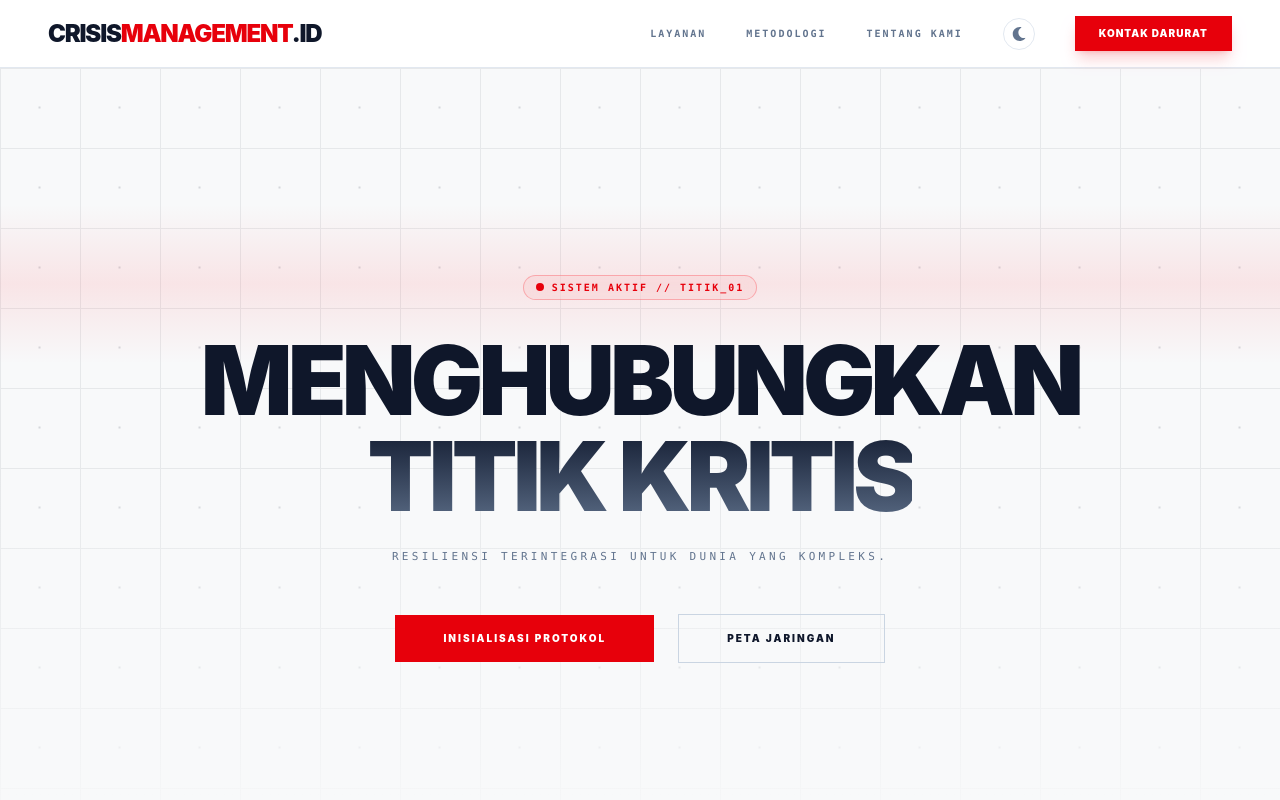
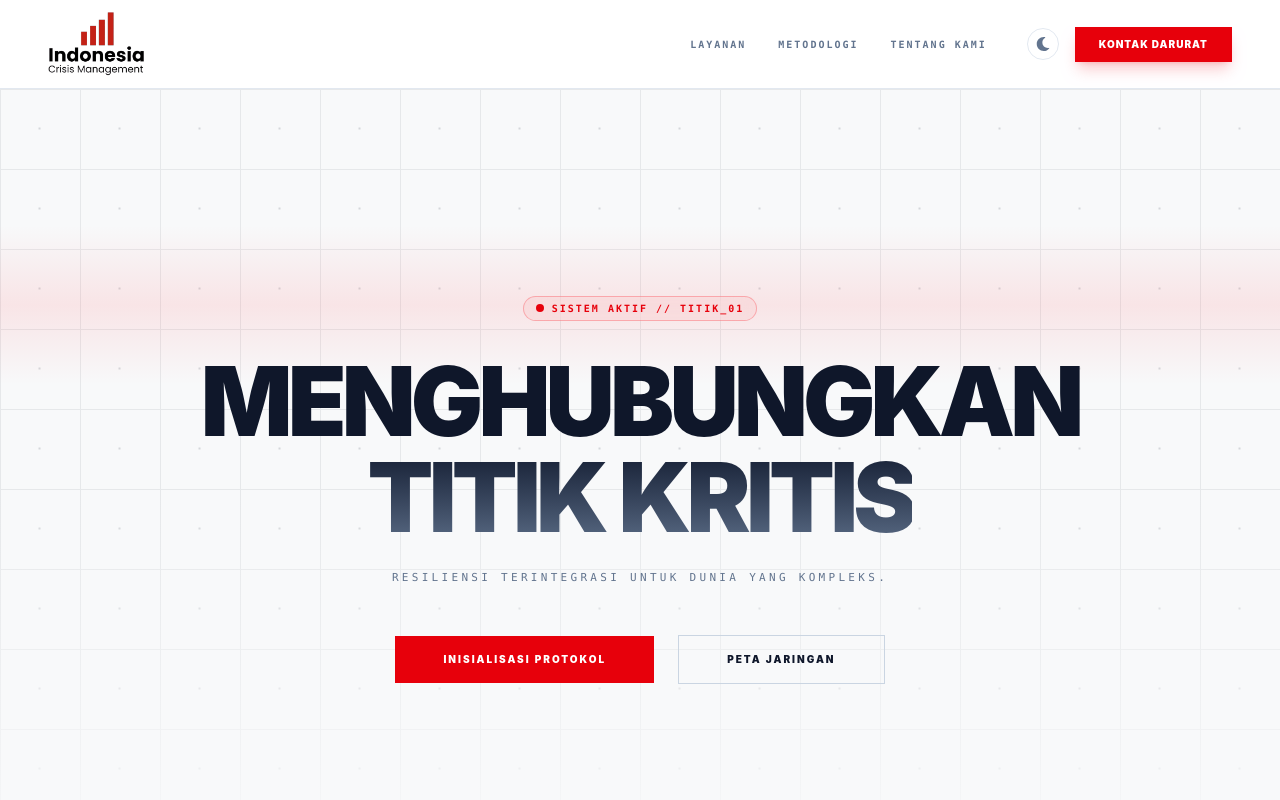
Before and after one commit to fjmahesa/crisis-management-web, a React (Vite) app: page / in a window 1280 px wide. Shown: the top 800 px of the page. Built offline with nearby package versions, Linux system fonts and the light colour scheme.

Commit message:
penambahan logo pada navbar

```diff
--- a/src/components/Navbar.jsx
+++ b/src/components/Navbar.jsx
@@ -1,8 +1,8 @@
 import React, { useState } from 'react';
 import { Link } from 'react-router-dom';
 import { motion, AnimatePresence } from 'framer-motion';
-import useDarkMode from '../hooks/useDarkMode'; // Import hook tema
-import { FaSun, FaMoon } from 'react-icons/fa'; // Pastikan react-icons sudah terinstal
+import useDarkMode from '../hooks/useDarkMode';
+import { FaSun, FaMoon } from 'react-icons/fa';
 
 export default function Navbar() {
   const [isOpen, setIsOpen] = useState(false);
@@ -22,24 +22,31 @@ export default function Navbar() {
   };
 
   return (
-    <nav className="sticky top-0 w-full transition-colors duration-700 bg-white/80 dark:bg-[#050505]/80 backdrop-blur-xl border-b border-slate-200 dark:border-white/5 px-6 py-4 md:px-12 flex items-center justify-between z-[100]">
+    <nav className="sticky top-0 w-full transition-colors duration-700 bg-white/80 dark:bg-[#050505]/100 backdrop-blur-xl border-b border-slate-200 dark:border-white/5 px-6 py-3 md:px-12 flex items-center justify-between z-[100]">
 
-      {/* LOGO */}
-      <Link to="/" className="text-xl md:text-2xl font-black tracking-tighter text-[#0F172A] dark:text-white z-[110] transition-colors duration-500">
-        CRISIS<span className="text-red-600">MANAGEMENT</span>.ID
+      {/* LOGO AREA */}
+      <Link to="/" className="z-[110] flex items-center">
+        {/* Logika penukaran file berdasarkan theme */}
+        <img
+          src={theme === 'dark' ? '/logo-dark.svg' : '/logo-light.svg'}
+          alt="Indonesia Crisis Management Logo"
+          className="h-10 md:h-16 w-auto object-contain transition-opacity duration-500"
+          // Menambahkan sedikit transisi opacity agar pergantian gambar lebih halus
+        />
       </Link>
 
       {/* RIGHT SIDE: DESKTOP MENU & THEME TOGGLE */}
-      <div className="flex items-center gap-8 md:gap-10">
+      <div className="flex items-center gap-6 md:gap-10">
 
         {/* DESKTOP MENU LINKS */}
-        <div className="hidden md:flex items-center gap-10 font-mono text-[10px] tracking-[0.2em] uppercase font-bold">
+        <div className="hidden lg:flex items-center gap-8 font-mono text-[10px] tracking-[0.2em] uppercase font-bold">
           <Link to="/layanan" className="text-slate-500 dark:text-white/60 hover:text-red-600 dark:hover:text-red-500 transition-colors">Layanan</Link>
           <Link to="/metodologi" className="text-slate-500 dark:text-white/60 hover:text-red-600 dark:hover:text-red-500 transition-colors">Metodologi</Link>
           <Link to="/tentang" className="text-slate-500 dark:text-white/60 hover:text-red-600 dark:hover:text-red-500 transition-colors">Tentang Kami</Link>
         </div>
 
-        {/* THEME TOGGLE BUTTON (Dewasa & Minimalis) */}
+        <div className="flex items-center gap-4">
+          {/* THEME TOGGLE BUTTON */}
           <motion.button
             whileTap={{ scale: 0.9 }}
             onClick={toggleTheme}
@@ -76,6 +83,7 @@ export default function Navbar() {
             ></motion.span>
           </button>
         </div>
+      </div>
 
       {/* MOBILE OVERLAY MENU */}
       <AnimatePresence>
@@ -87,11 +95,17 @@ export default function Navbar() {
             variants={menuVariants}
             className="fixed inset-0 bg-[#fcfcfc] dark:bg-[#050505] flex flex-col items-center justify-center gap-8 z-[100] md:hidden"
           >
-            {/* Background Grid Adaptif */}
             <div className="absolute inset-0 opacity-5 pointer-events-none" style={{
               backgroundImage: `linear-gradient(currentColor 1px, transparent 1px), linear-gradient(90deg, currentColor 1px, transparent 1px)`,
               backgroundSize: '30px 30px'
             }}></div>
+
+            {/* Logo in Mobile Menu dengan logika yang sama */}
+            <img
+              src={theme === 'dark' ? '/logo-dark.svg' : '/logo-light.svg'}
+              alt="Logo"
+              className="h-16 w-auto mb-8 opacity-20"
+            />
 
             <div className="flex flex-col items-center gap-10 font-mono tracking-[0.3em] uppercase relative z-10">
               <Link onClick={() => setIsOpen(false)} to="/layanan" className="text-2xl font-black text-slate-900 dark:text-white hover:text-red-600 transition-colors italic">
```
Also changed, not shown: public/logo-dark.svg (added), public/logo-light.svg (added). Lines whose indentation alone changed are shown as unchanged.
